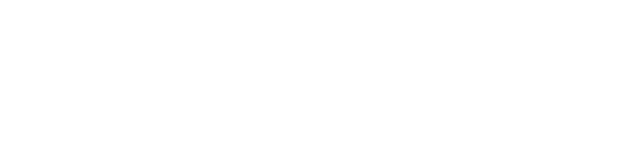
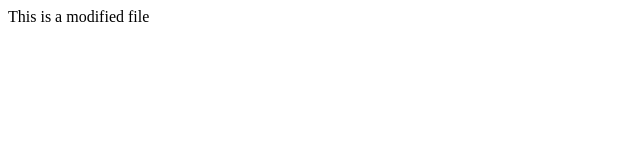
Before and after one commit to srinanoo/tectalik-ver2, a plain HTML site: page sample.html in a window 1280 px wide. Shown: the whole page, without its empty margins (0-640 px from the left). Drawn offline with Linux system fonts and the light colour scheme.

Commit message:
third push - 10-03-2023

```diff
--- a/sample.html
+++ b/sample.html
@@ -8,5 +8,7 @@
 </head>
 <body>
 
+    This is a modified file
+
 </body>
 </html>
```
